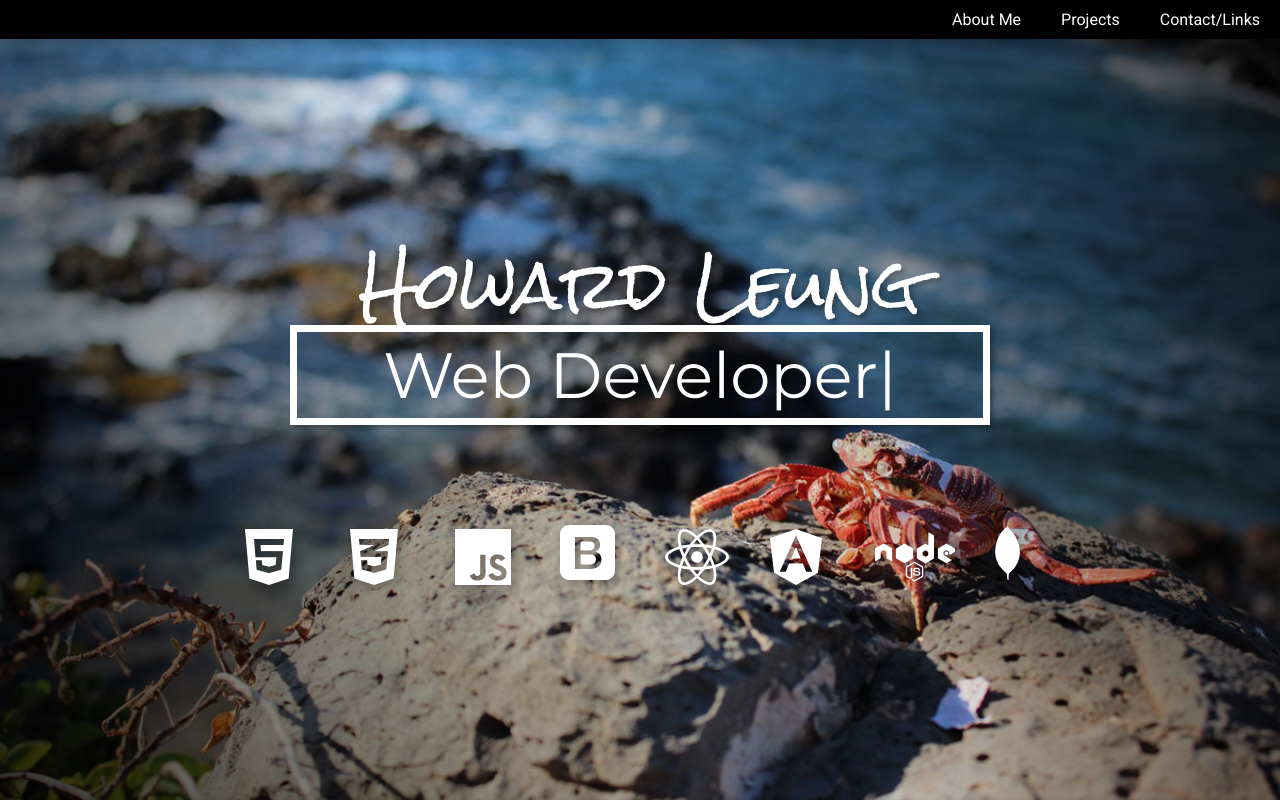
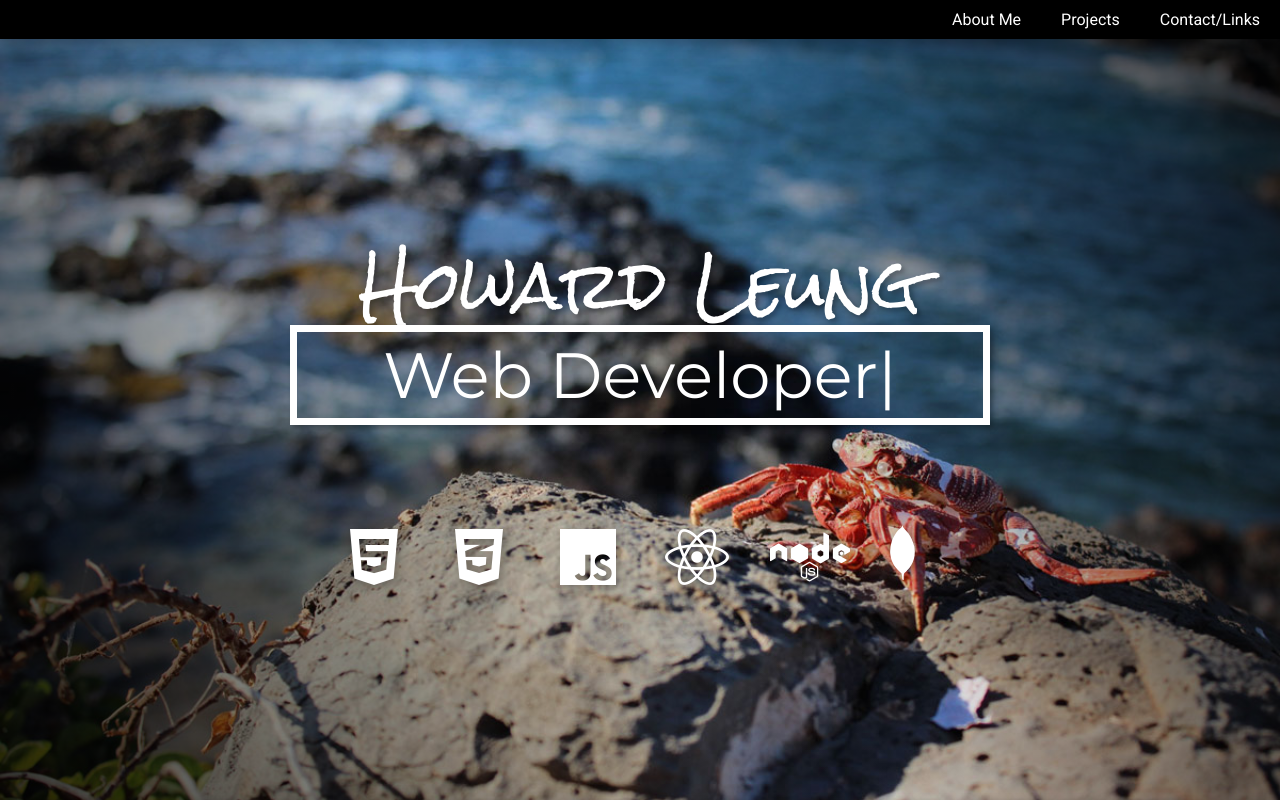
Before and after one commit to hwrdleung/portfolio, a plain HTML site: page index.html in a window 1280 px wide. Shown: the top 800 px of the page. Drawn offline with Linux system fonts and the light colour scheme; a script that the page names is missing.

Commit message:
Removed some icons on splash section

```diff
--- a/index.html
+++ b/index.html
@@ -52,12 +52,10 @@
           <i class="fab icon fa-4x fa-html5"></i>
           <i class="fab icon fa-4x fa-css3-alt"></i>
           <i class="fab icon fa-4x fa-js"></i>
-          <img class="icon bootstrap" src="assets/icons/bootstrap.svg" />
         </span>
 
         <span class="icon-row flex-row-evenly">
           <i class="fab icon fa-4x fa-react"></i>
-          <i class="fab icon fa-4x fa-angular"></i>
           <i class="fab icon fa-4x fa-node"></i>
           <img class="icon mongodb" src="assets/icons/mongodb.svg" />
         </span>
```
